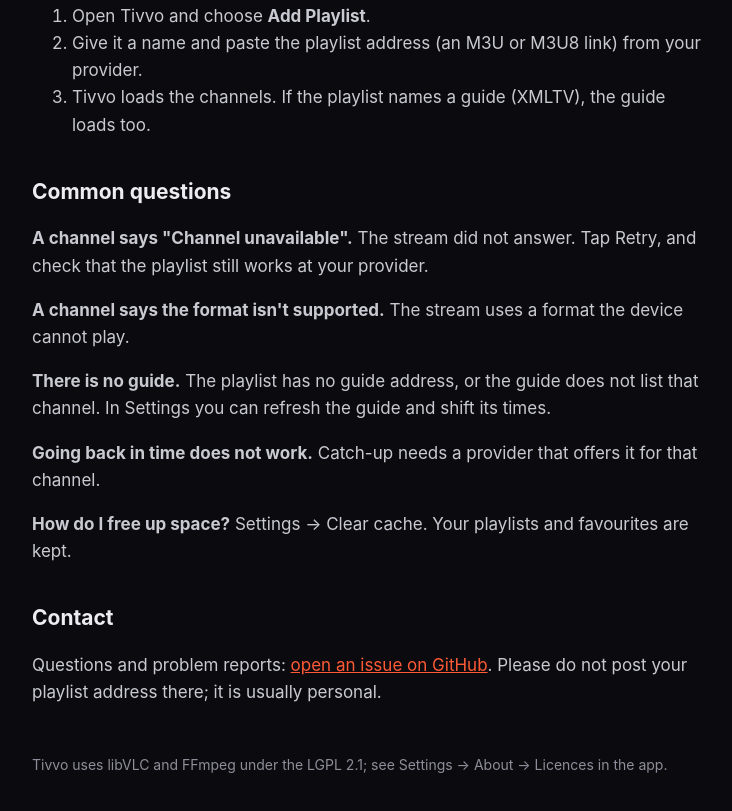
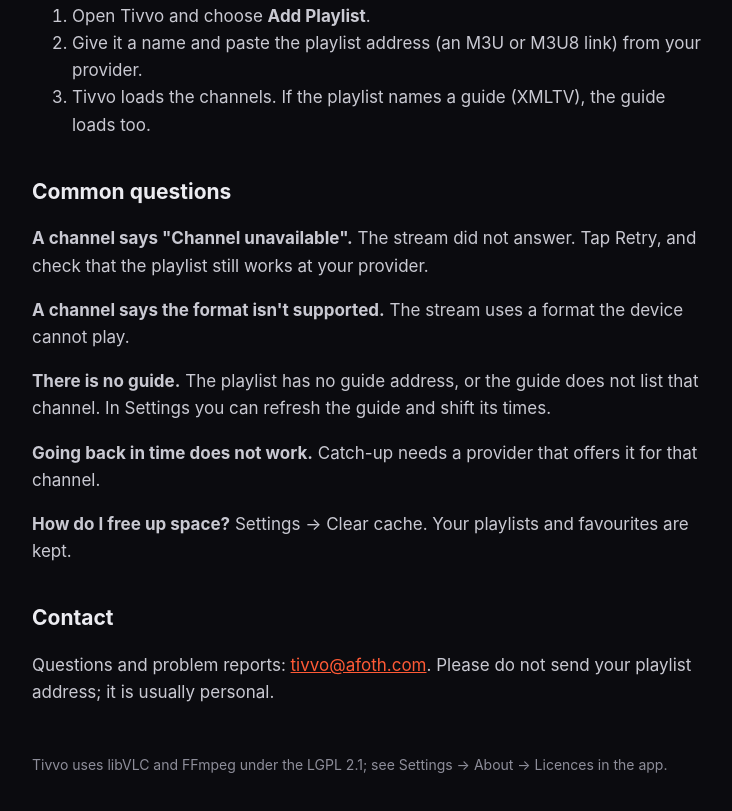
Before and after one commit to afoth/tivvo, a plain HTML site: page index.html in a window 1280 px wide. Shown: the part 463-1274 px from the top of the page, without its empty margins (268-1000 px from the left). Drawn offline with Linux system fonts and the light colour scheme.

Commit message:
Support contact by email

```diff
--- a/index.html
+++ b/index.html
@@ -30,7 +30,7 @@
 <p><strong>How do I free up space?</strong> Settings → Clear cache. Your playlists and favourites are kept.</p>
 
 <h2>Contact</h2>
-<p>Questions and problem reports: <a href="https://github.com/afoth/tivvo/issues">open an issue on GitHub</a>. Please do not post your playlist address there; it is usually personal.</p>
+<p>Questions and problem reports: <a href="mailto:tivvo@afoth.com">tivvo@afoth.com</a>. Please do not send your playlist address; it is usually personal.</p>
 
 <footer>Tivvo uses libVLC and FFmpeg under the LGPL 2.1; see Settings → About → Licences in the app.</footer>
 </main>
```
Also changed, not shown: privacy.html (+1 -1 lines).
